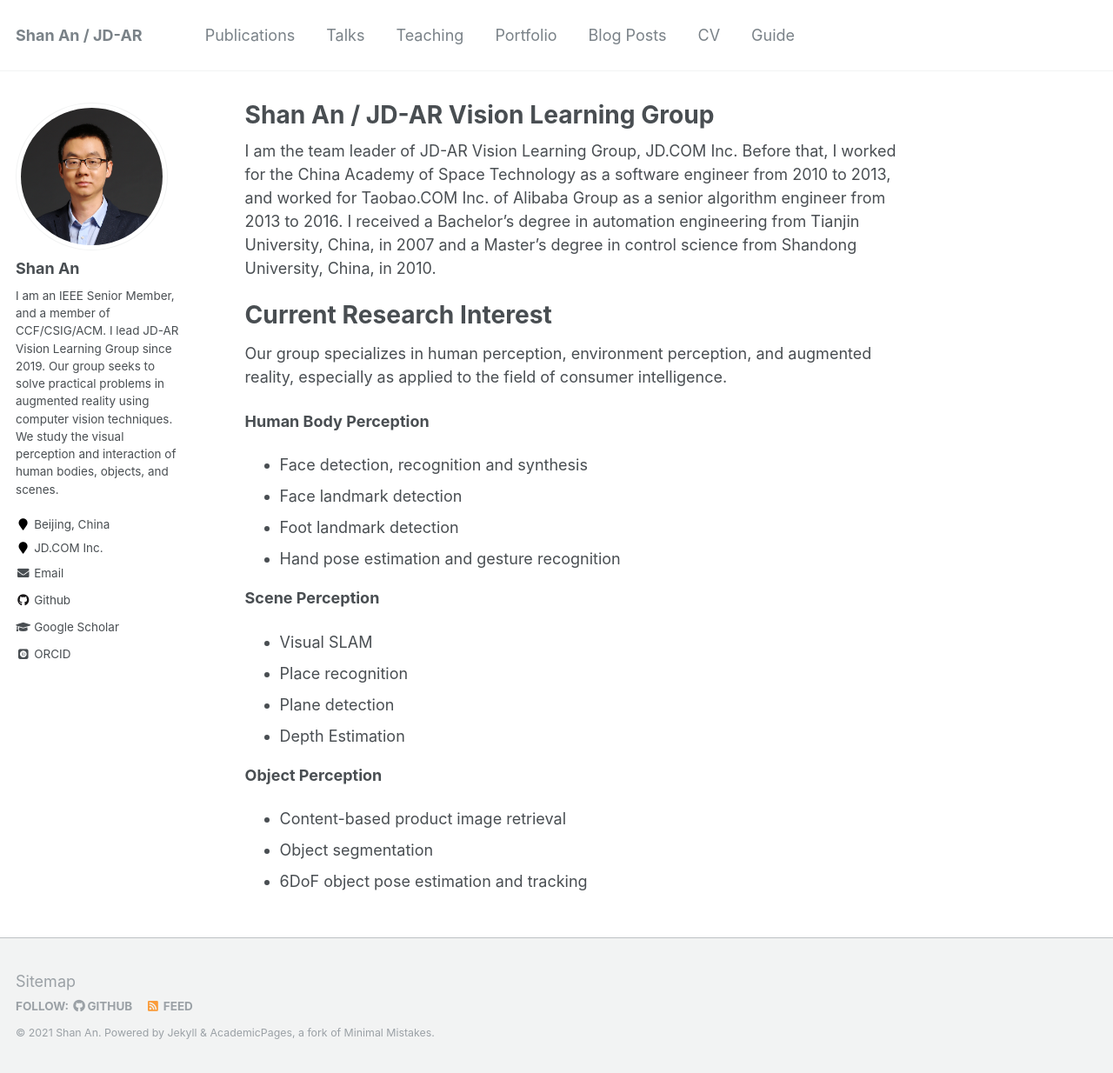
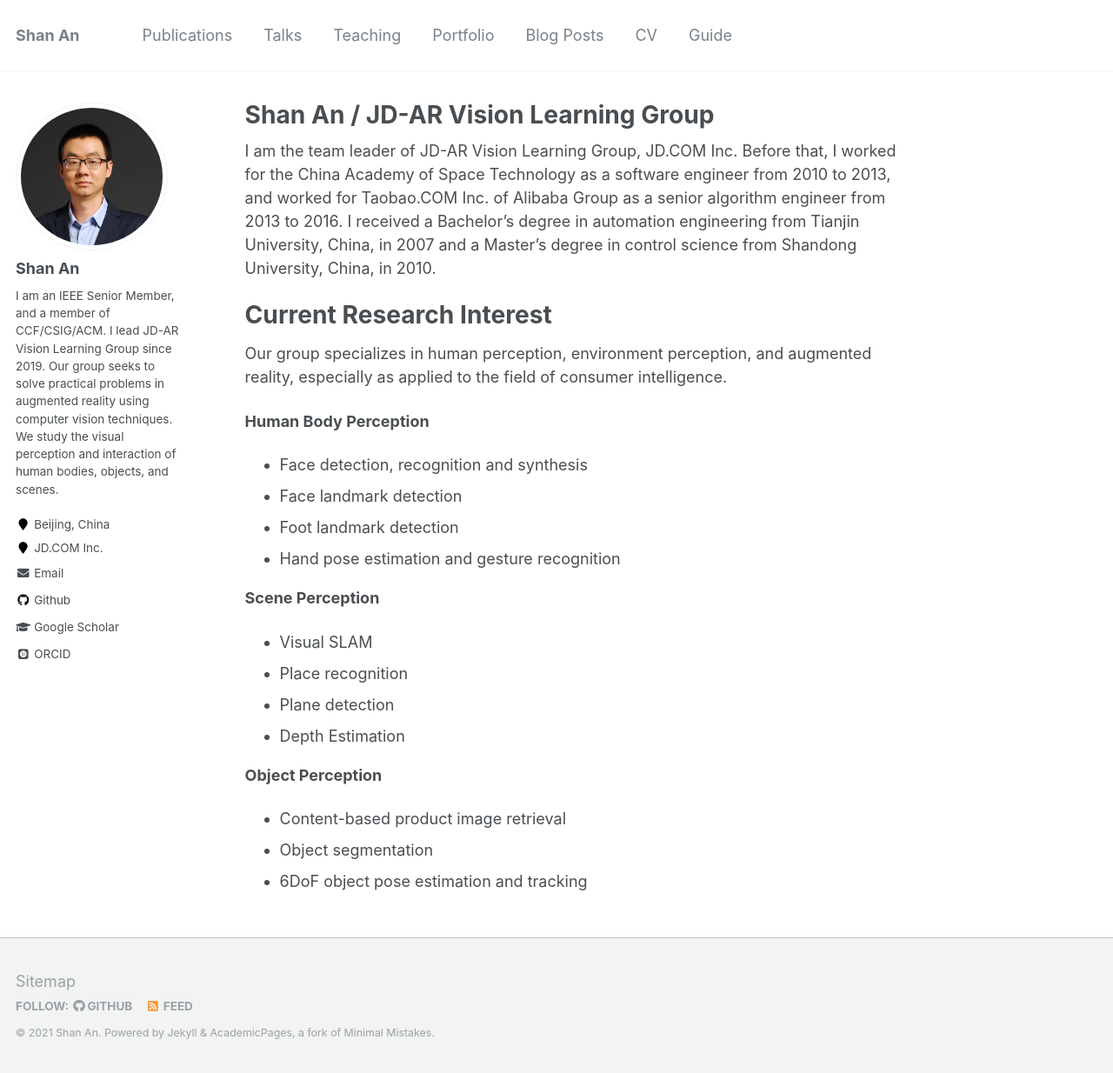
Before and after one commit to anshan-XR-ROB/anshan-XR-ROB.github.io, a Jekyll site: the page built from _pages/about.md, in a window 1280 px wide and 1234 px high. Shown: the whole window at 87% size. Built offline with Jekyll 4.4.1, drawn with Linux system fonts in a browser that asks for light colours; some web fonts are replaced.

```diff
--- a/_config.yml
+++ b/_config.yml
@@ -7,7 +7,7 @@
 
 # Site Settings
 locale                   : "en-US"
-title                    : "Shan An / JD-AR  "
+title                    : "Shan An "
 title_separator          : "-"
 name                     : &name "Shan An"
 description              : &description "personal description"
```
